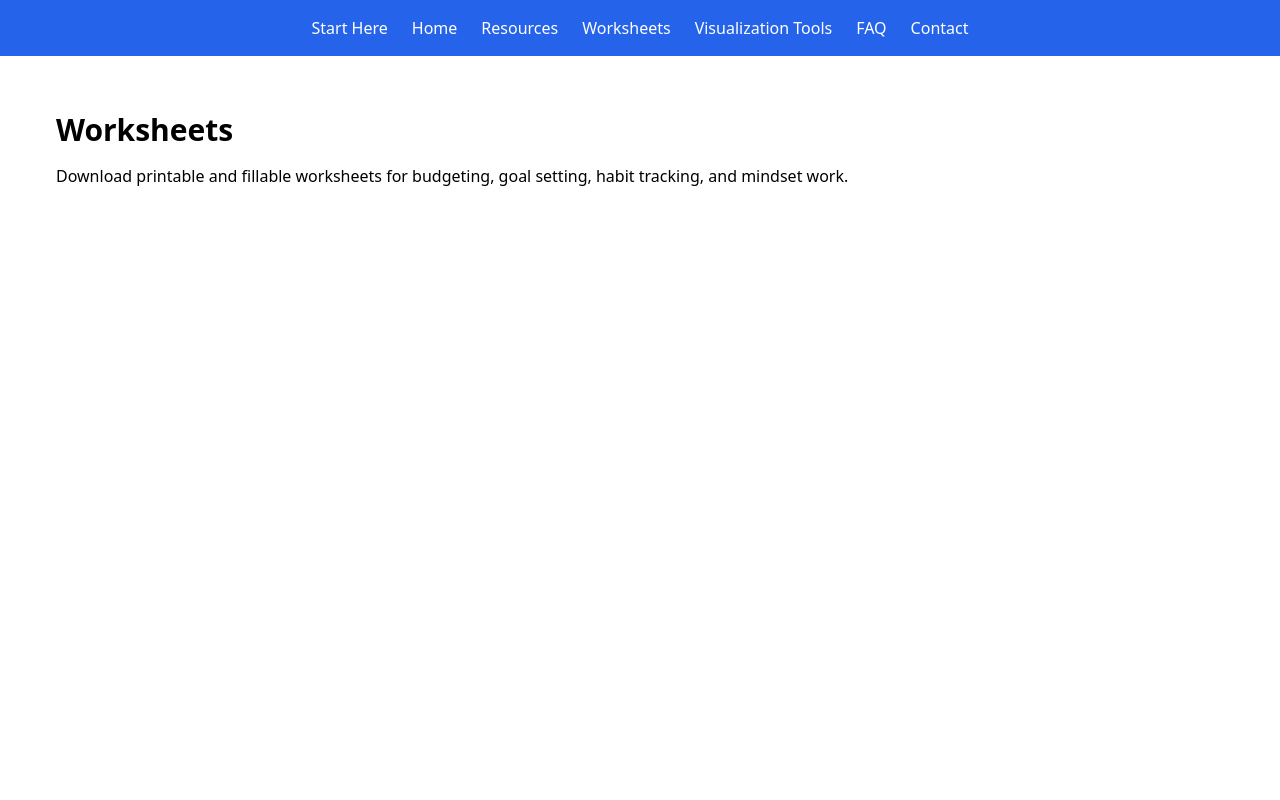
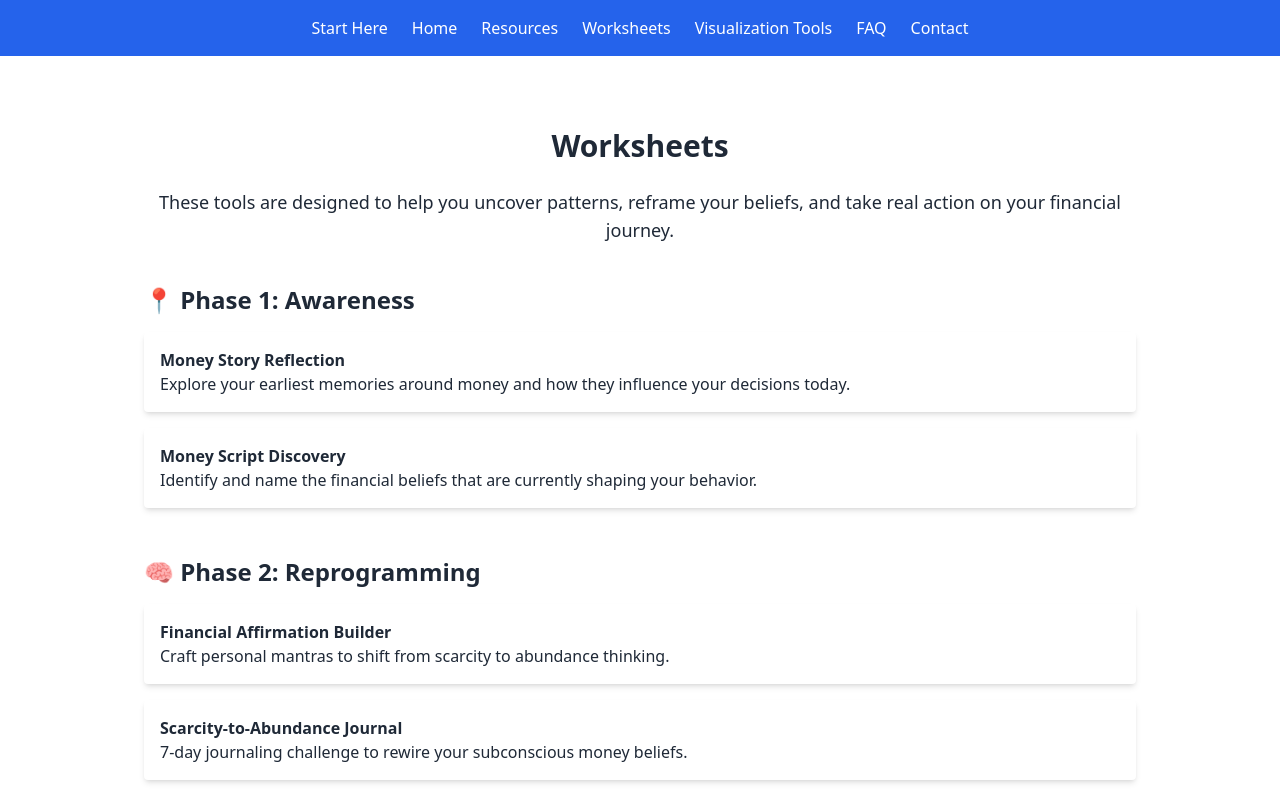
Before and after one commit to mikewealthrewired/wealth-rewired, a React (Create React App) app: page / in a window 1280 px wide. Both pictures are taken after a click on the button "Worksheets". Shown: the top 800 px of the page. Built offline with nearby package versions, Linux system fonts and the light colour scheme.

Commit message:
Add expanded layout for Worksheets page

```diff
--- a/src/Components/pages/Worksheets.jsx
+++ b/src/Components/pages/Worksheets.jsx
@@ -2,11 +2,56 @@ import React from "react";
 
 export default function Worksheets() {
   return (
-    <section className="p-6">
-      <h2 className="text-3xl font-bold mb-4">Worksheets</h2>
-      <p>
-        Download printable and fillable worksheets for budgeting, goal setting, habit tracking, and mindset work.
+    <div className="max-w-5xl mx-auto px-4 py-10 text-gray-800">
+      <h1 className="text-3xl font-bold text-center mb-6">Worksheets</h1>
+      <p className="text-center text-lg mb-10">
+        These tools are designed to help you uncover patterns, reframe your beliefs, and take real action on your financial journey.
       </p>
-    </section>
+
+      {/* Awareness Worksheets */}
+      <section className="mb-12">
+        <h2 className="text-2xl font-semibold mb-4">📍 Phase 1: Awareness</h2>
+        <ul className="space-y-4">
+          <li className="bg-white shadow-md p-4 rounded">
+            <h3 className="font-bold">Money Story Reflection</h3>
+            <p>Explore your earliest memories around money and how they influence your decisions today.</p>
+          </li>
+          <li className="bg-white shadow-md p-4 rounded">
+            <h3 className="font-bold">Money Script Discovery</h3>
+            <p>Identify and name the financial beliefs that are currently shaping your behavior.</p>
+          </li>
+        </ul>
+      </section>
+
+      {/* Reprogramming Worksheets */}
+      <section className="mb-12">
+        <h2 className="text-2xl font-semibold mb-4">🧠 Phase 2: Reprogramming</h2>
+        <ul className="space-y-4">
+          <li className="bg-white shadow-md p-4 rounded">
+            <h3 className="font-bold">Financial Affirmation Builder</h3>
+            <p>Craft personal mantras to shift from scarcity to abundance thinking.</p>
+          </li>
+          <li className="bg-white shadow-md p-4 rounded">
+            <h3 className="font-bold">Scarcity-to-Abundance Journal</h3>
+            <p>7-day journaling challenge to rewire your subconscious money beliefs.</p>
+          </li>
+        </ul>
+      </section>
+
+      {/* Tools Section */}
+      <section>
+        <h2 className="text-2xl font-semibold mb-4">🛠️ Printable Tools</h2>
+        <ul className="space-y-4">
+          <li className="bg-white shadow-md p-4 rounded">
+            <h3 className="font-bold">Budget Snapshot Template</h3>
+            <p>Start with a simple look at your income and expenses—no spreadsheets required.</p>
+          </li>
+          <li className="bg-white shadow-md p-4 rounded">
+            <h3 className="font-bold">Wealth Thermostat Tracker</h3>
+            <p>Monitor your financial comfort zone and learn when you're self-sabotaging.</p>
+          </li>
+        </ul>
+      </section>
+    </div>
   );
 }
```
